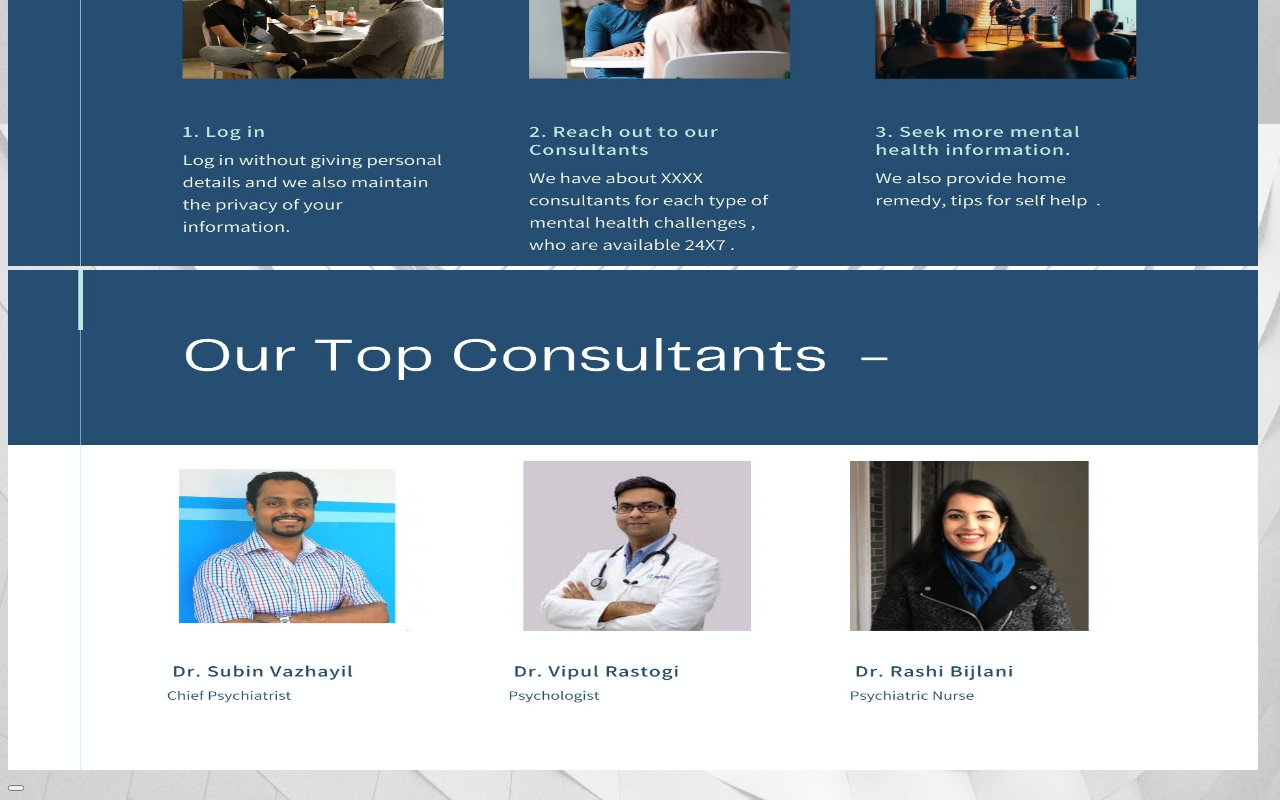
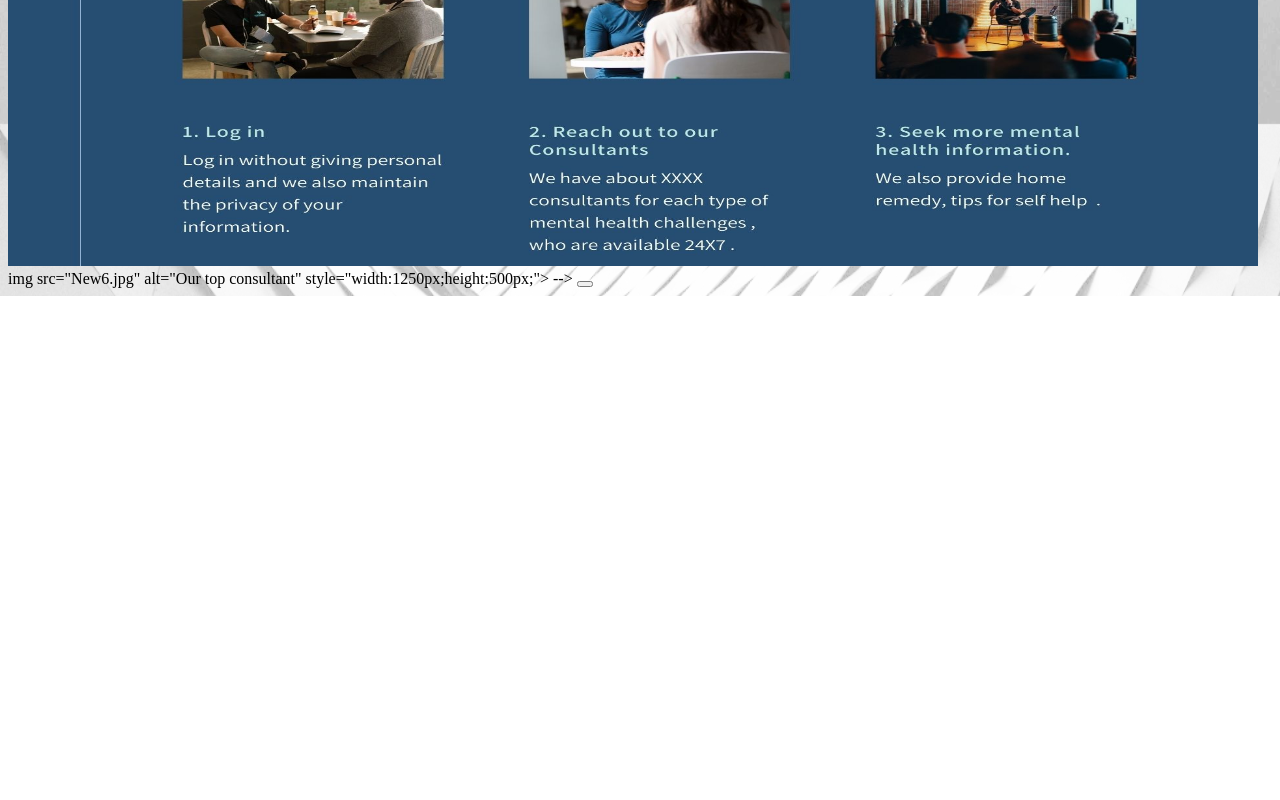
Before and after one commit to AB-san/htm-talkie, a plain HTML site: page index.html in a window 1280 px wide. Shown: the part 2276-3076 px from the top of the page. After the commit the page ends 2572 px from the top, so only its background shows below. Drawn offline with Linux system fonts and the light colour scheme.

Commit message:
remove img

```diff
--- a/index.html
+++ b/index.html
@@ -85,7 +85,7 @@
 <BR/>
 <img src="New5.jpg" alt="How does iT work" style="width:1250px;height:500px;">
 <BR/>
-<img src="New6.jpg" alt="Our top consultant" style="width:1250px;height:500px;">
+<!-->img src="New6.jpg" alt="Our top consultant" style="width:1250px;height:500px;"> -->
 
 
   </head>
```
